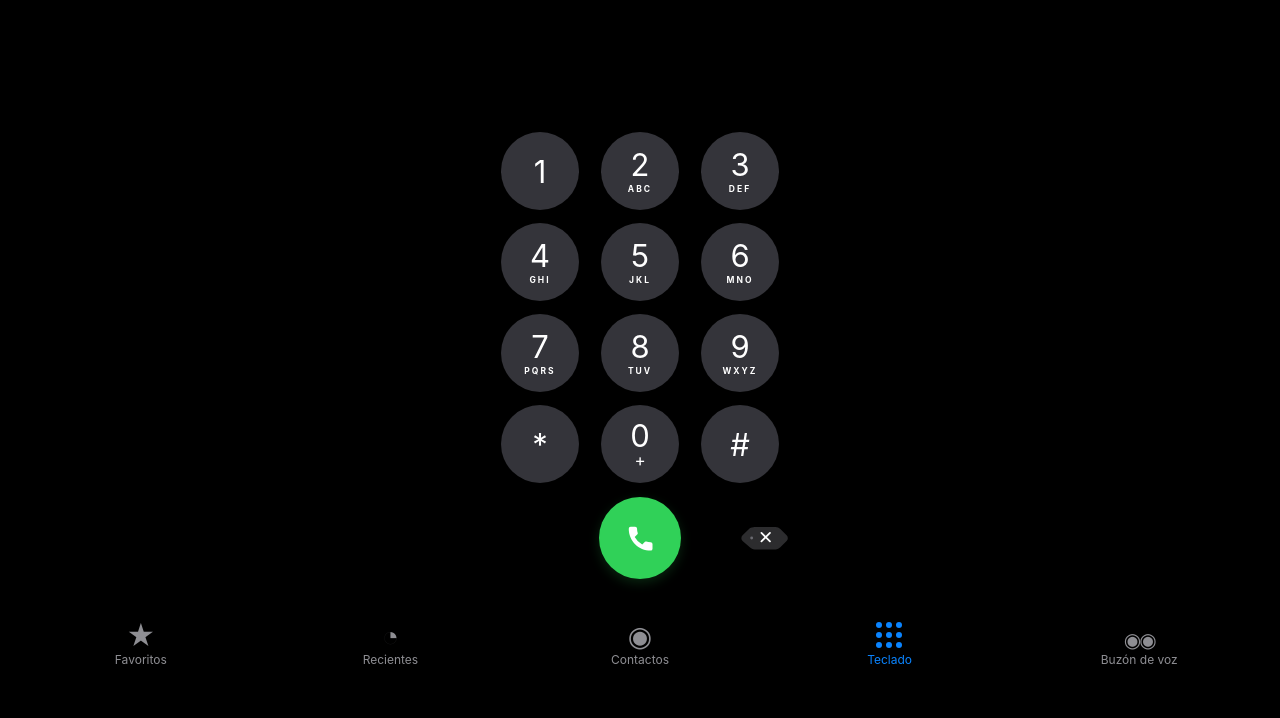
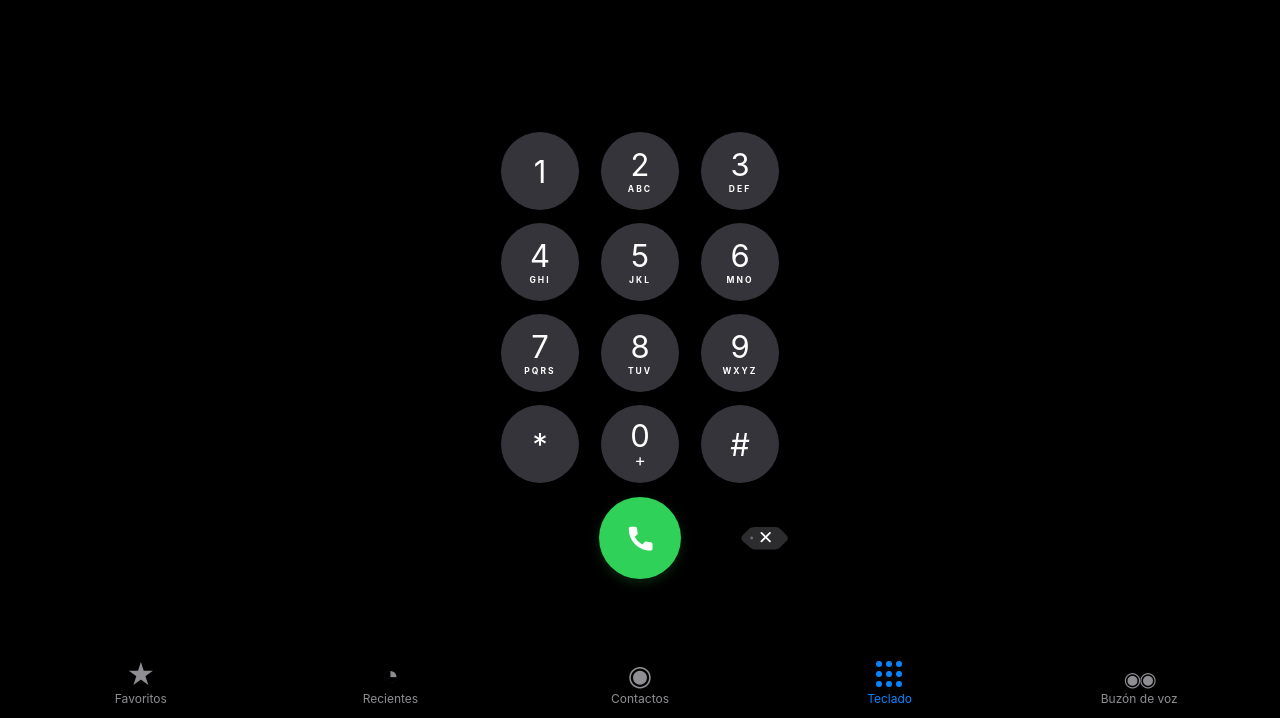
Before and after one commit to daymertorres/iphoneappp, a plain HTML site: page index.html in a window 1280 px wide. Shown: the part 82-800 px from the top of the page. Drawn offline with Linux system fonts and the light colour scheme.

Commit message:
Update style.css

```diff
--- a/style.css
+++ b/style.css
@@ -253,7 +253,7 @@ button {
   display: grid;
   grid-template-columns: repeat(5, 1fr);
   align-items: end;
-  padding-bottom: 50px;
+  padding-bottom: 2px;
   margin-top: auto;
 }
 
```
